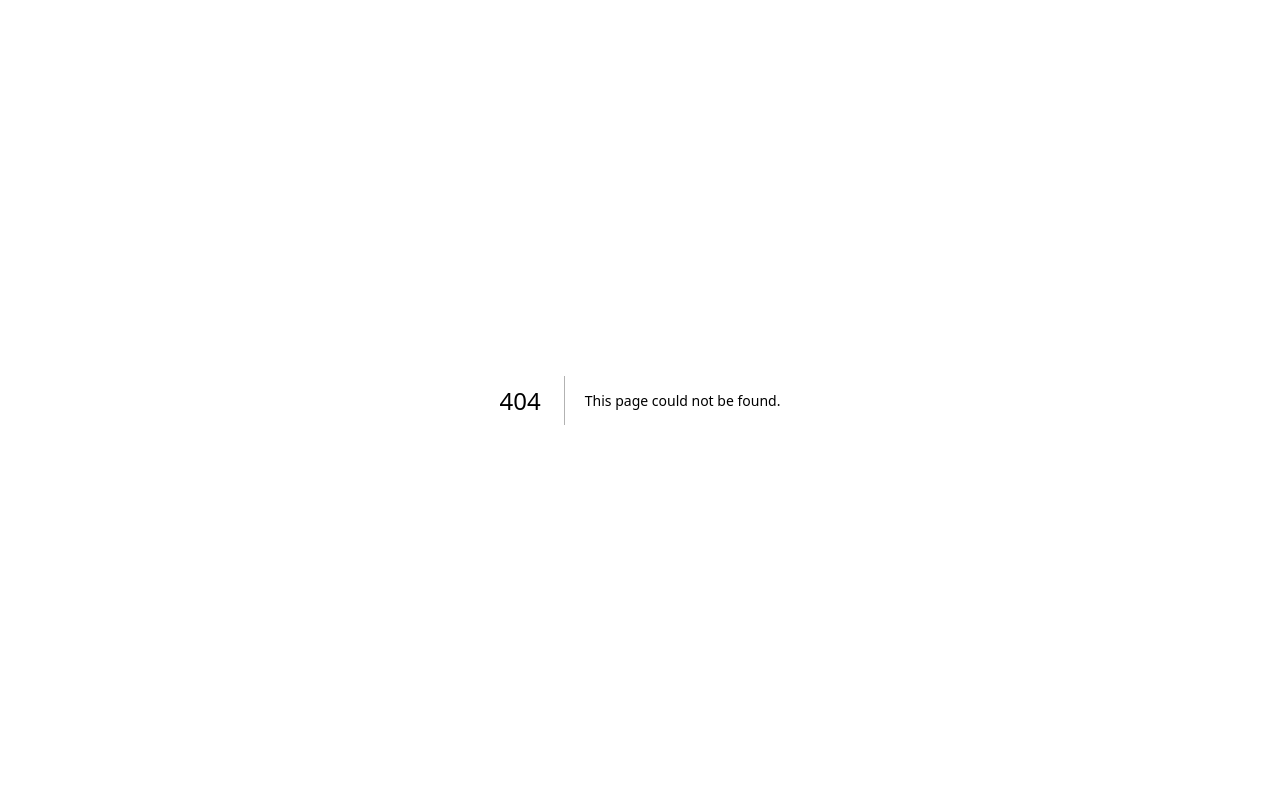
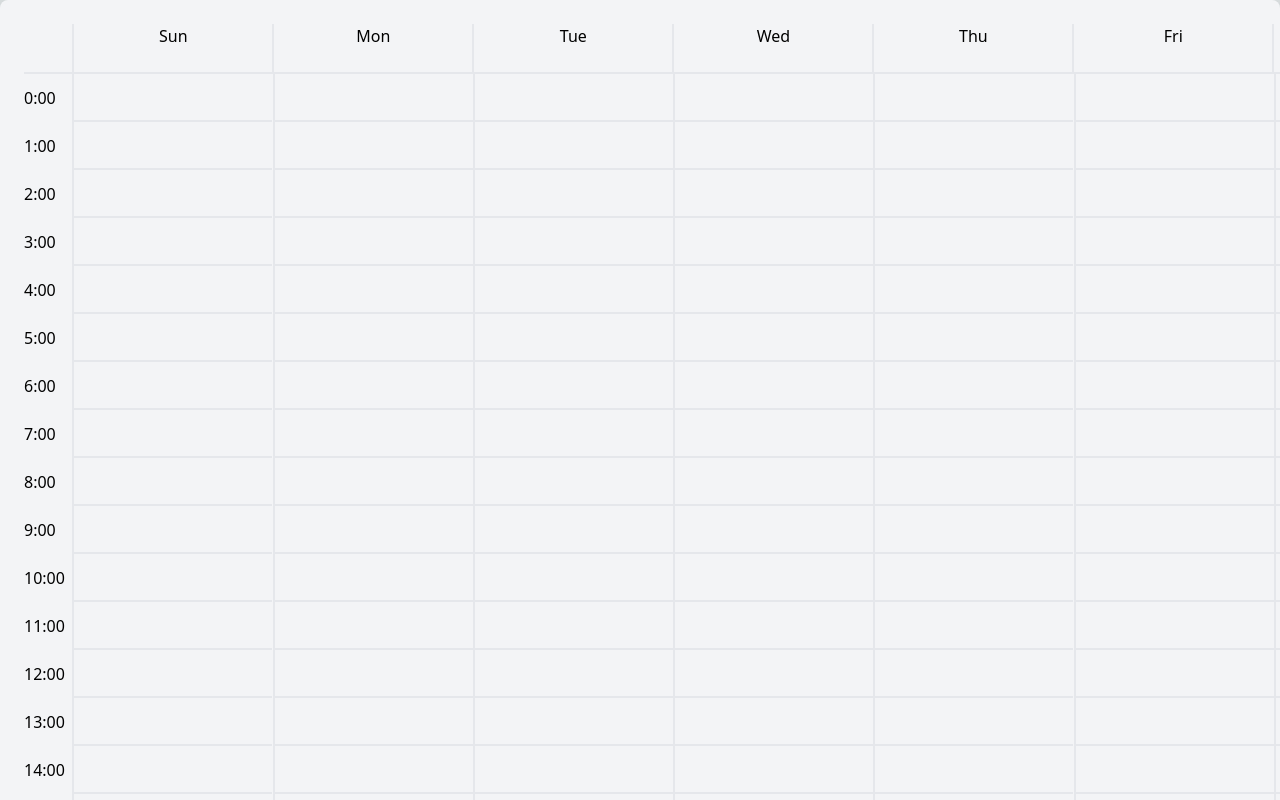
Before and after one commit to TJun-Jie/edithGPT, a Next.js app: page /tasks/calendar in a window 1280 px wide. Before the commit this address had no page. Shown: the top 800 px of the page. Built offline with nearby package versions, Linux system fonts and the light colour scheme.

Commit message:
add calendar

```diff
--- /dev/null
+++ b/pages/tasks/calendar/index.tsx
@@ -0,0 +1,59 @@
+// src/components/CalendarGridView.tsx
+
+import React from "react";
+
+const daysOfWeek = ["Sun", "Mon", "Tue", "Wed", "Thu", "Fri", "Sat"];
+
+const CalendarGridView: React.FC = () => {
+  return (
+    <div className="flex flex-col bg-gray-100 p-6 rounded-lg shadow-md overflow-x-auto text-black">
+      <div className="grid grid-cols-25 w-full">
+        {/* Hour Labels */}
+        <div className=" flex flex-row border-r w-full justify-between align-center border-b-2">
+          <div className="w-[50px]"></div>
+          <div className=" flex row item-center w-full ">
+            {daysOfWeek.map((day) => (
+              <div
+                key={day}
+                className="w-[200px] flex justify-between text-center border-l-2 "
+              >
+                {/* Content for each hour can be added here */}
+                <div className="w-[200px] h-12 ">
+                  {/* Content for each hour can be added here */}
+                  {day}
+                </div>
+              </div>
+            ))}
+          </div>
+        </div>
+
+        <div className="flex flex-col justify-between border-r-2 pr-2">
+          {Array.from({ length: 24 }, (_, i) => i).map((hour) => (
+            <div key={hour} className=" flex row items-center">
+              <div className="h-12 flex items-center justify-start w-[50px]">
+                {hour}:00
+              </div>
+              <div className=" flex row item-center w-full justify-between">
+                {Array.from({ length: 7 }, (_, i) => i).map((day) => (
+                  <div
+                    className="w-[200px] flex jsutify-center text-center"
+                    key={day}
+                  >
+                    {/* Content for each hour can be added here */}
+                    <div className="w-full h-12 border-b-2 border-l-2 border-gray-200">
+                      {/* Content for each hour can be added here */}
+                    </div>
+                  </div>
+                ))}
+              </div>
+            </div>
+          ))}
+        </div>
+
+        {/* Days Grid */}
+      </div>
+    </div>
+  );
+};
+
+export default CalendarGridView;
```
